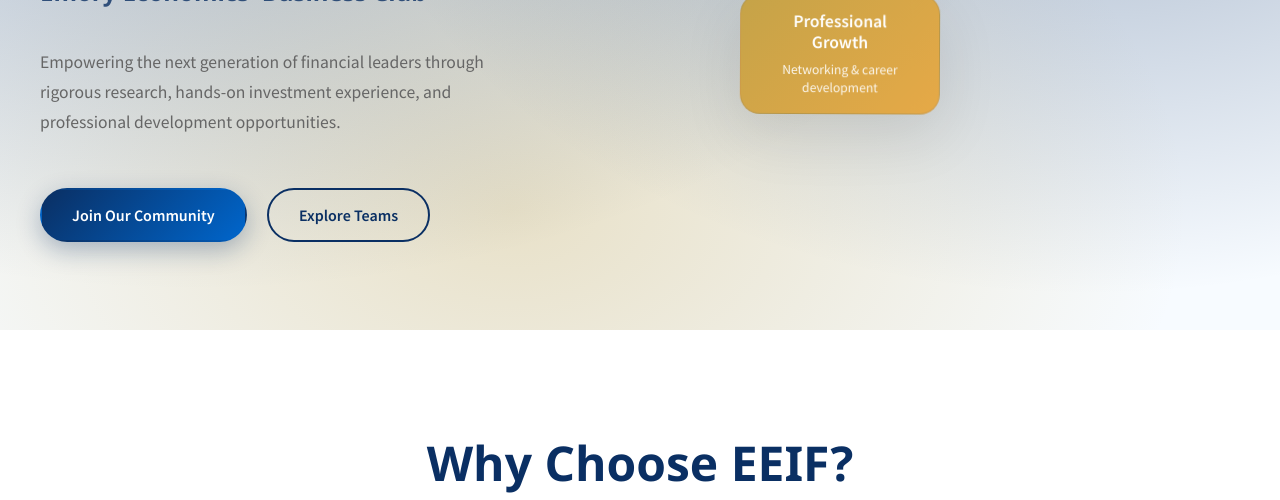
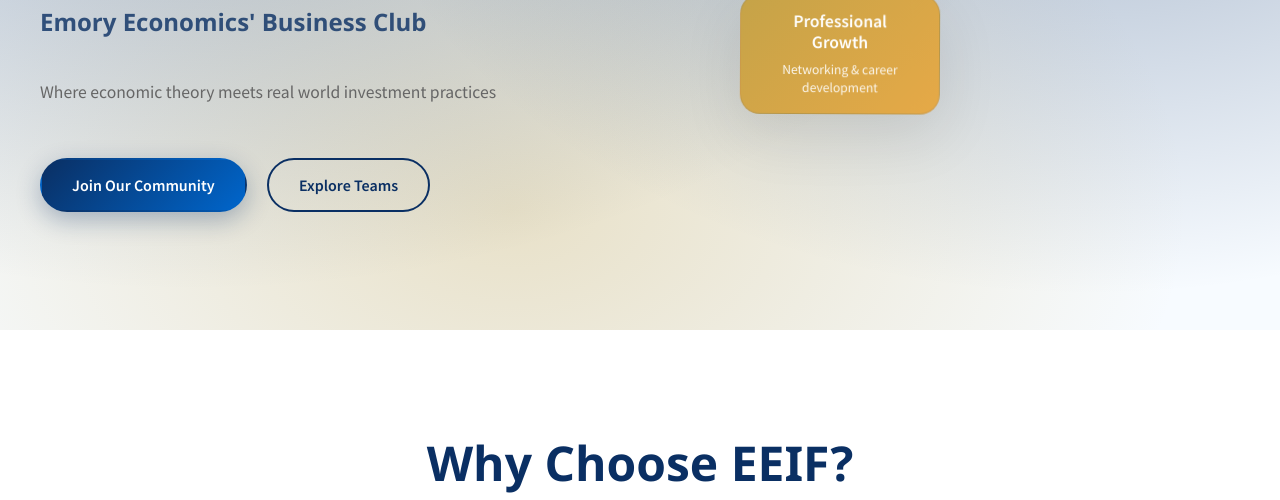
Before and after one commit to AldenCompSci/EEIF_Website, a plain HTML site: page index.html in a window 1280 px wide. Shown: the part 600-1100 px from the top of the page. Drawn offline with Linux system fonts and the light colour scheme.

Commit message:
Lola name typo fix and homepage text update

```diff
--- a/index.html
+++ b/index.html
@@ -609,8 +609,7 @@
         </h1>
                 <h2 class="hero-subtitle">Emory Economics' Business Club</h2>
                 <p class="hero-description">
-                    Empowering the next generation of financial leaders through rigorous research,
-                    hands-on investment experience, and professional development opportunities.
+                    Where economic theory meets real world investment practices
                 </p>
                 <div class="cta-buttons">
                     <a href="Pages/join.html" class="cta-button cta-primary">Join Our Community</a>
```
Also changed, not shown: Pages/leadership.html (+1 -1 lines).
